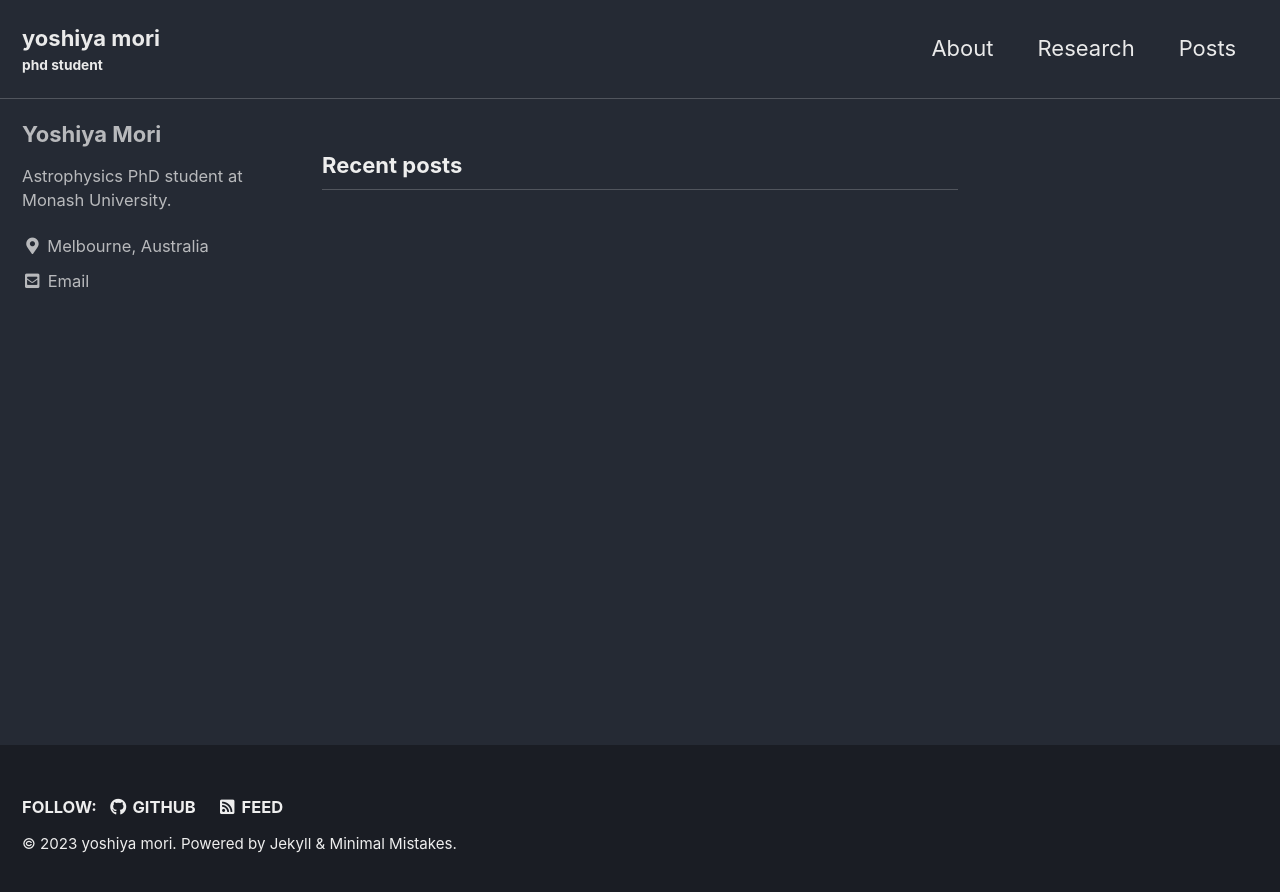
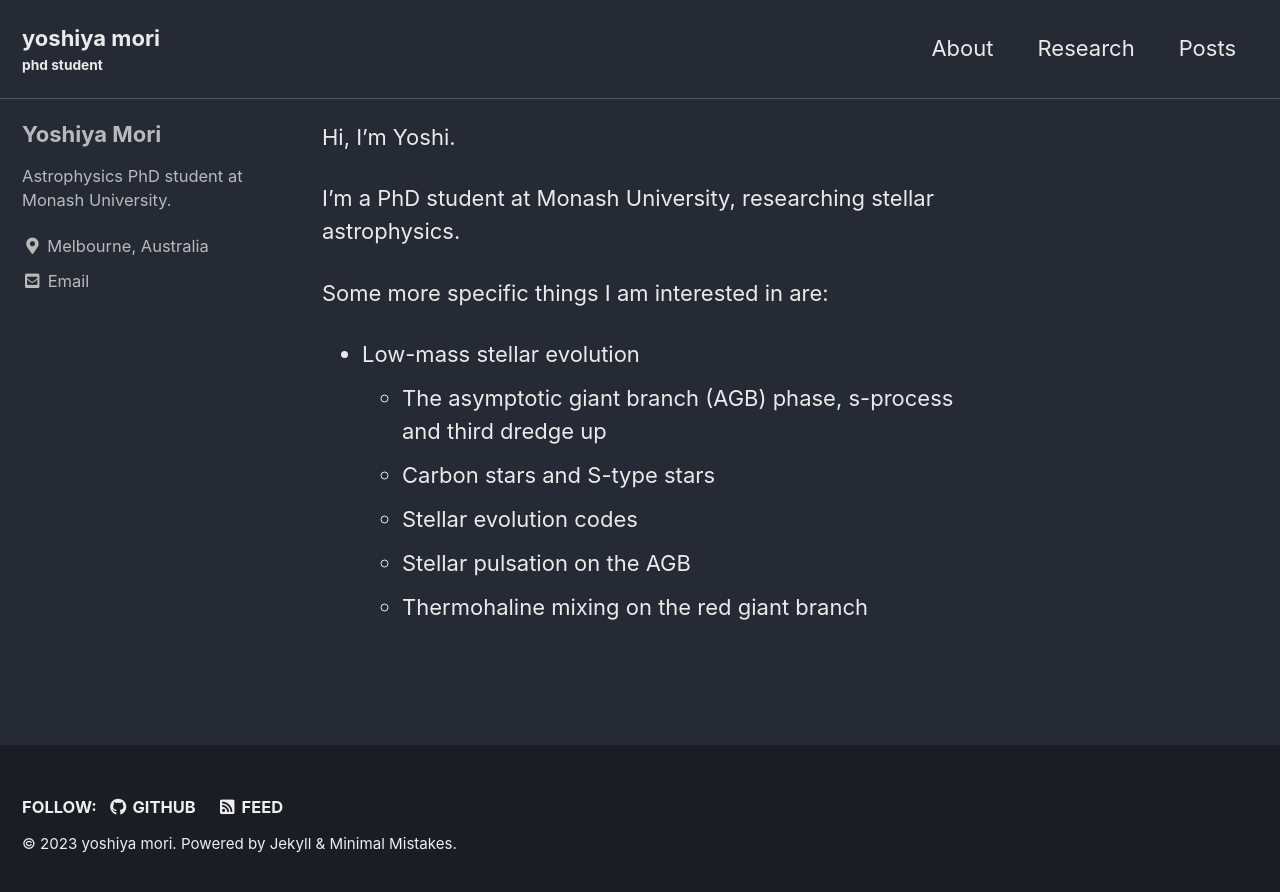
Before and after one commit to ym0ri/ym0ri.github.io, a Jekyll site: the page built from index.md, in a window 1280 px wide. Shown: the top 892 px of the page. Built offline with Jekyll 4.4.1, drawn with Linux system fonts in a browser that asks for light colours; cached includes are drawn as plain includes; our own code applies the rules of GitHub Pages for plain Markdown files; the list of posts is cut into pages by our own code.

```diff
--- a/_config.yml
+++ b/_config.yml
@@ -22,7 +22,7 @@ subtitle                 : "phd student" # site tagline that appears below site
 name                     : "yoshiya mori"
 description              : "yoshi's phd website"
 url                      : https://ym0ri.github.io # the base hostname & protocol for your site e.g. "https://mmistakes.github.io"
-baseurl                  : "" # the subpath of your site, e.g. "/blog"
+baseurl                  : "/" # the subpath of your site, e.g. "/blog"
 repository               : ym0ri # GitHub username/repo-name e.g. "mmistakes/minimal-mistakes"
 teaser                   : # path of fallback teaser image, e.g. "/assets/images/500x300.png"
 logo                     : # path of logo image to display in the masthead, e.g. "/assets/images/88x88.png"
@@ -281,7 +281,7 @@ compress_html:
 defaults:
   # _posts
   - scope:
-      path: ""
+      path: "_posts"
       type: posts
     values:
       layout: single
@@ -289,10 +289,10 @@ defaults:
       read_time: true
       comments: # true
       share: true
-      related: true
+      # related: true
   # _pages
   - scope:
-      path: "/_pages/"
+      path: ""
       type: pages
     values:
       layout: single
--- a/_data/navigation.yml
+++ b/_data/navigation.yml
@@ -1,10 +1,10 @@
 # main links
 main:
   - title: "About"
-    url: /about/
+    url: /
   - title: "Research"
     url: /research/
   - title: "Posts"
-    url: /year-archive/
+    url: /posts/
   # - title: "Sitemap"
   #   url: /sitemap/
--- a/index.html
+++ /dev/null
@@ -1,4 +0,0 @@
----
-layout: home
-author_profile: true
----
--- /dev/null
+++ b/index.md
@@ -0,0 +1,18 @@
+---
+layout: single
+author_profile: true
+permalink: /
+---
+
+Hi, I'm Yoshi.
+
+I'm a PhD student at Monash University, researching stellar astrophysics.
+
+Some more specific things I am interested in are:
+
+- Low-mass stellar evolution
+    - The asymptotic giant branch (AGB) phase, s-process and third dredge up
+    - Carbon stars and S-type stars
+    - Stellar evolution codes
+    - Stellar pulsation on the AGB
+    - Thermohaline mixing on the red giant branch
```
Also changed, not shown: _drafts/2023-06-20-firstpost.md (added, +4 -0 lines), _pages/about.md (+2 -1 lines), _pages/home.md (deleted, +0 -3 lines), _pages/posts.md (added, +8 -0 lines), _pages/research.md (+2 -0 lines).
